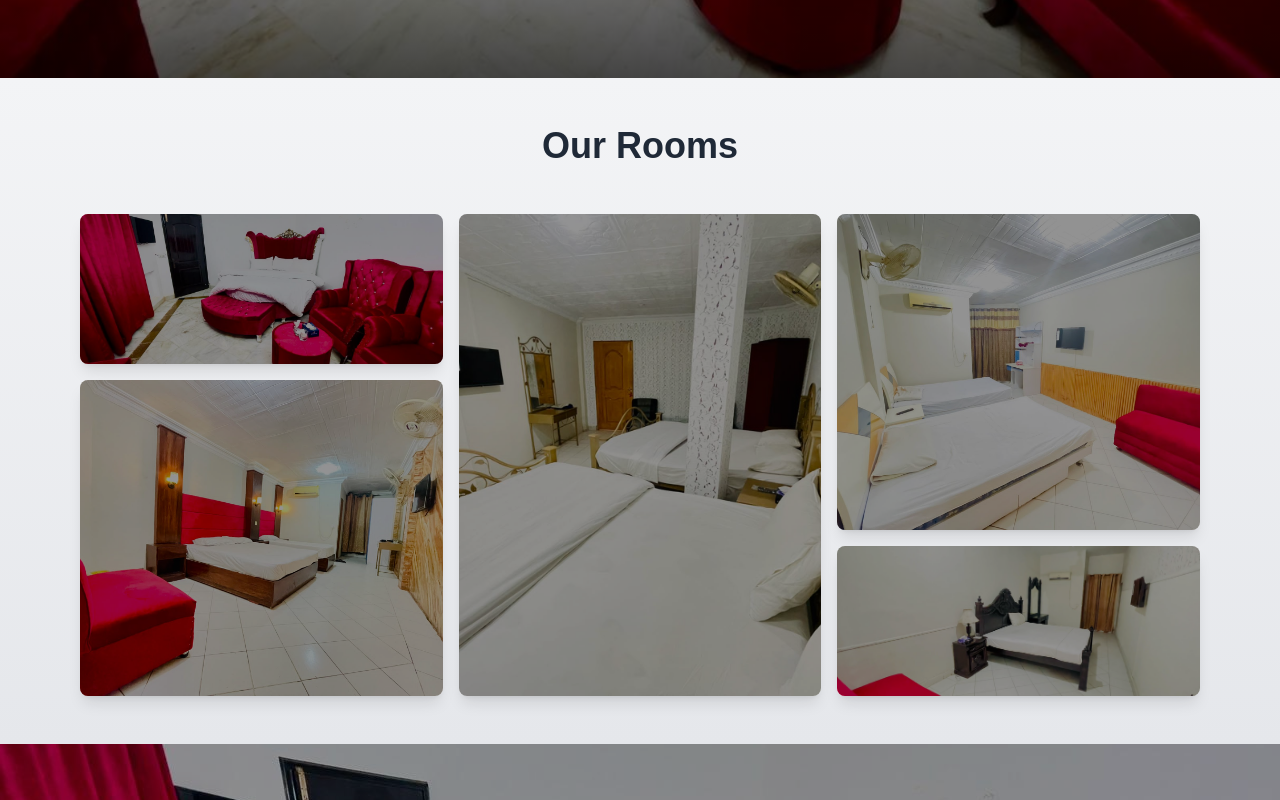
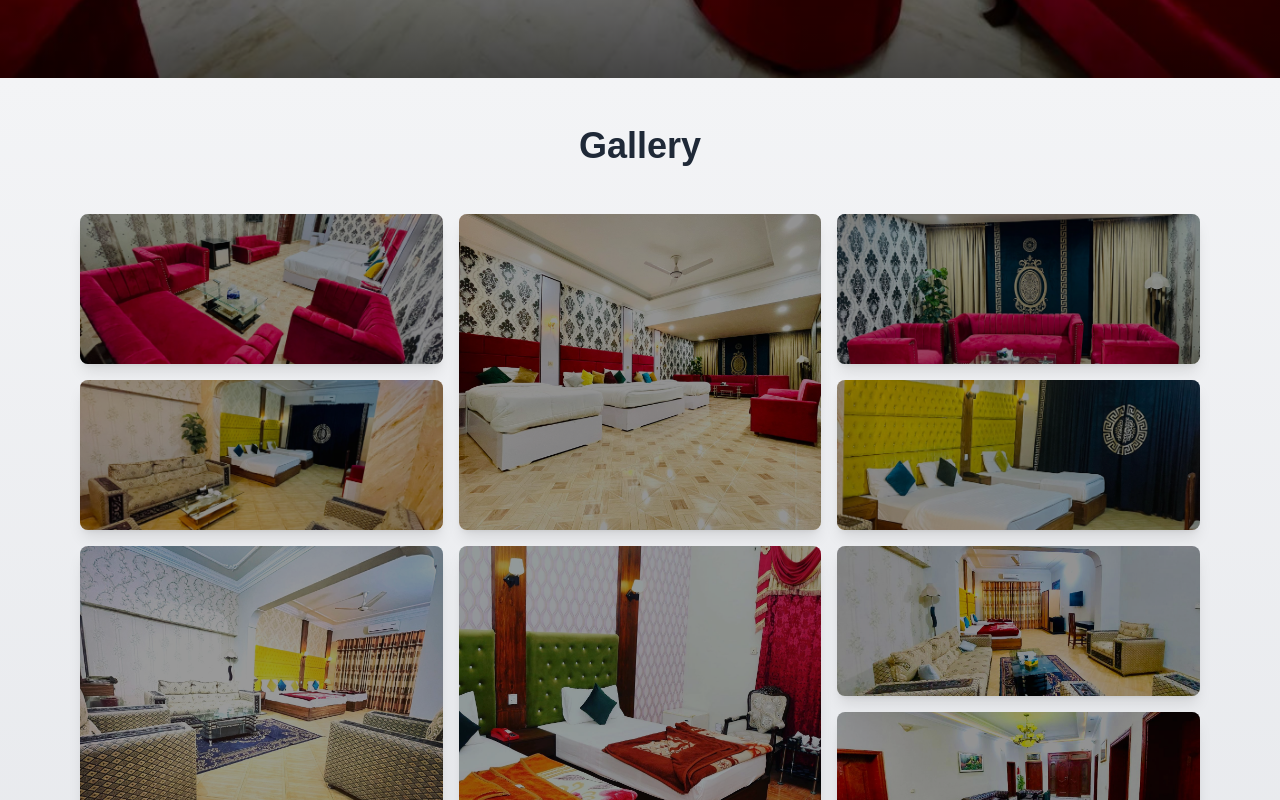
Before and after one commit to MuhammadTanveerYaseen/newhotel, a Next.js app: page /SerenaHotel in a window 1280 px wide. Shown: the part 800-1600 px from the top of the page. Built offline with nearby package versions, Linux system fonts and the light colour scheme.

Commit message:
inital comment

```diff
--- a/src/app/ContactUs/page.tsx
+++ b/src/app/ContactUs/page.tsx
@@ -9,7 +9,7 @@ const ContactPage: React.FC = () => {
 
       {/* Hotels Information */}
       <div className="grid grid-cols-1 md:grid-cols-2 gap-8 w-full max-w-5xl mb-12">
-        {['Hotel Sunrise', 'Hotel Sunset', 'Hotel Oasis', 'Hotel Riviera'].map((hotel, index) => (
+        {['Hotel Sarena Palace', 'Hotel A One Multan', 'Hotel Multan One', 'MidCity Hotel'].map((hotel, index) => (
           <div
             key={index}
             className="bg-white shadow-lg p-6 rounded-lg transform transition duration-500 hover:scale-105 hover:shadow-xl"
--- a/src/app/SerenaPalace/components/Gallery.tsx
+++ b/src/app/SerenaPalace/components/Gallery.tsx
@@ -1,6 +1,7 @@
 "use client";
 import React, { useState } from "react";
 import Image from "next/image";
+
 interface GalleryItem {
   id: number;
   title: string;
@@ -8,45 +9,62 @@ interface GalleryItem {
   size: "small" | "medium" | "large";
 }
 
-// Define the type for gallery items
-
 const galleryItems: GalleryItem[] = [
-  { id: 1, title: "Jelly-O Brownie Sweet", imgUrl: "/photos/IMG-20241110-WA0035.jpg", size: "small" },
-  { id: 2, title: "Muffin Jelly Gingerbread", imgUrl: "/photos/IMG-20241110-WA0036.jpg", size: "large" },
-  { id: 3, title: "Sesame Snaps Chocolate", imgUrl: "/photos/IMG-20241110-WA0037.jpg", size: "medium" },
-  { id: 4, title: "Toffee Bear Claw", imgUrl: "/photos/IMG-20241110-WA0038.jpg", size: "medium" },
-  { id: 5, title: "Danish Dessert Lollipop", imgUrl: "/photos/IMG-20241110-WA0042.jpg", size: "small" },
+  { id: 1, title: "1", imgUrl: "/Hotel Sarena Palace/IMG-20241106-WA0058.jpg", size: "small" },
+  { id: 2, title: "2", imgUrl: "/Hotel Sarena Palace/IMG-20241106-WA0059.jpg", size: "medium" },
+  { id: 3, title: "3", imgUrl: "/Hotel Sarena Palace/IMG-20241106-WA0060.jpg", size: "small" },
+  { id: 4, title: "4", imgUrl: "/Hotel Sarena Palace/IMG-20241106-WA0061.jpg", size: "small" },
+  { id: 5, title: "5", imgUrl: "/Hotel Sarena Palace/IMG-20241106-WA0062.jpg", size: "small" },
+  // { id: 6, title: "6", imgUrl: "/Hotel Sarena Palace/IMG-20241106-WA0063.jpg", size: "small" },
+  { id: 7, title: "7", imgUrl: "/Hotel Sarena Palace/IMG-20241106-WA0064.jpg", size: "medium" },
+  { id: 8, title: "8", imgUrl: "/Hotel Sarena Palace/IMG-20241106-WA0068.jpg", size: "medium" },
+  { id: 9, title: "9", imgUrl: "/Hotel Sarena Palace/IMG-20241106-WA0072.jpg", size: "small" },
+  { id: 10, title: "10", imgUrl: "/Hotel Sarena Palace/IMG-20241106-WA0075.jpg", size: "small" },
+  { id: 11, title: "11", imgUrl: "/Hotel Sarena Palace/IMG-20241106-WA0076.jpg", size: "small" },
+  { id: 11, title: "11", imgUrl: "/Hotel Sarena Palace/IMG-20241106-WA0079.jpg", size: "small" },
   // Add more items as needed
 ];
 
 export default function GallerySection() {
-  const [selectedImage, setSelectedImage] = useState<GalleryItem | null>(null);
+  const [currentIndex, setCurrentIndex] = useState<number | null>(null);
 
-  const openModal = (item: GalleryItem) => {
-    setSelectedImage(item);
+  const openModal = (index: number) => {
+    setCurrentIndex(index);
   };
 
   const closeModal = () => {
-    setSelectedImage(null);
+    setCurrentIndex(null);
+  };
+
+  const showNextImage = () => {
+    if (currentIndex !== null) {
+      setCurrentIndex((currentIndex + 1) % galleryItems.length);
+    }
+  };
+
+  const showPreviousImage = () => {
+    if (currentIndex !== null) {
+      setCurrentIndex((currentIndex - 1 + galleryItems.length) % galleryItems.length);
+    }
   };
 
   return (
     <section className="py-12 px-6 md:px-10 lg:px-20 bg-gradient-to-b from-gray-100 to-gray-200">
-      <h1 className="text-4xl font-extrabold mb-12 text-center text-gray-800">Our Rooms</h1>
+      <h1 className="text-4xl font-extrabold mb-12 text-center text-gray-800">Gallery</h1>
       <div className="grid grid-cols-1 sm:grid-cols-2 lg:grid-cols-3 gap-4 auto-rows-[150px]">
-        {galleryItems.map((item) => (
+        {galleryItems.map((item, index) => (
           <div
             key={item.id}
             className={`relative overflow-hidden rounded-lg shadow-lg transform transition-transform hover:scale-105 cursor-pointer ${
               item.size === "large" ? "row-span-3" : item.size === "medium" ? "row-span-2" : "row-span-1"
             }`}
-            onClick={() => openModal(item)}
+            onClick={() => openModal(index)}
           >
             <Image
               src={item.imgUrl}
               alt={item.title}
               fill
-              style={{ objectFit: 'cover' }}
+              style={{ objectFit: "cover" }}
               className="absolute inset-0 z-0"
             />
             <div className="absolute inset-0 bg-black opacity-40 transition-opacity hover:opacity-10"></div>
@@ -60,27 +78,37 @@ export default function GallerySection() {
       </div>
 
       {/* Modal */}
-      {selectedImage && (
+      {currentIndex !== null && (
         <div className="fixed inset-0 bg-black bg-opacity-75 flex items-center justify-center z-50">
-          <div className="relative w-11/12 md:w-3/4 lg:w-1/2 xl:w-1/3">
+          <div className="relative w-[70%] h-[70%]">
             <button
               className="absolute top-4 right-4 text-white text-2xl font-bold z-10"
               onClick={closeModal}
             >
               &times;
             </button>
-            {/* Conditionally render Image only if selectedImage is available */}
-            {selectedImage.imgUrl && (
-              <Image
-                src={selectedImage.imgUrl}
-                alt={selectedImage.title}
-                width={800}
-                height={600}
-                style={{ objectFit: "contain" }}
-                className="rounded-lg"
-              />
-            )}
-            <p className="text-center text-white text-xl mt-4">{selectedImage.title}</p>
+            <button
+              className="absolute top-1/2 left-4 text-white text-2xl font-bold z-10"
+              onClick={showPreviousImage}
+            >
+              &#10094;
+            </button>
+            <button
+              className="absolute top-1/2 right-4 text-white text-2xl font-bold z-10"
+              onClick={showNextImage}
+            >
+              &#10095;
+            </button>
+            <Image
+              src={galleryItems[currentIndex].imgUrl}
+              alt={galleryItems[currentIndex].title}
+              fill
+              style={{ objectFit: "contain" }}
+              className="rounded-lg"
+            />
+            <p className="text-center text-white text-xl mt-4">
+              {galleryItems[currentIndex].title}
+            </p>
           </div>
         </div>
       )}
--- a/src/app/SerenaPalace/components/HeroSection.tsx
+++ b/src/app/SerenaPalace/components/HeroSection.tsx
@@ -49,7 +49,7 @@ export default function HeroWithMap() {
       <div className="relative z-10 flex items-center justify-center">
         <button
           className="flex items-center px-6 py-3 bg-blue-600 text-white font-semibold rounded-full shadow-lg hover:bg-blue-700 hover:shadow-2xl transform hover:scale-105 transition-transform duration-300"
-          onClick={() => window.open("https://maps.google.com", "_blank")}
+          onClick={() => window.open("https://www.google.com/maps/place/Hotel+Serena+Palace+Multan/@30.1925353,71.4540488,17z/data=!3m1!4b1!4m9!3m8!1s0x393b33fc655c6293:0x1255ef3a5d0be2df!5m2!4m1!1i2!8m2!3d30.1925353!4d71.4540488!16s%2Fg%2F11gy633nxn?entry=ttu&g_ep=EgoyMDI0MTExMy4xIKXMDSoASAFQAw%3D%3D", "_blank")}
         >
           <FaMapMarkerAlt className="mr-2 text-lg" />
           View Location on Google Maps
--- a/src/app/home/components/Header.tsx
+++ b/src/app/home/components/Header.tsx
@@ -22,7 +22,7 @@ const Header = () => {
 
         {/* Desktop Navigation */}
         <div className="hidden md:flex space-x-4 items-center">
-          <Link href="https://wa.me/1234567890?text=I%20want%20to%20book%20the%20Standard%20Room" className="px-4 py-2 bg-purple-600 text-white text-lg font-semibold rounded-lg shadow-lg hover:bg-purple-700 transition-transform duration-300 hover:scale-105">
+          <Link href="https://wa.me/03218630050?text=I%20want%20to%20book%20the%20Standard%20Room" className="px-4 py-2 bg-purple-600 text-white text-lg font-semibold rounded-lg shadow-lg hover:bg-purple-700 transition-transform duration-300 hover:scale-105">
             BOOK NOW
           </Link>
           <Link href="/" className="hover:scale-105  text-white hover:font-semibold transition-transform duration-300">
@@ -44,7 +44,7 @@ const Header = () => {
           {/* Mobile Menu */}
           {isMobileMenuOpen && (
             <div className="absolute top-10 right-0 bg-white shadow-lg p-4 rounded-lg w-48">
-              <Link href="#price" className="  text-white block px-2 py-2 bg-purple-600 text-white text-lg font-semibold rounded-lg shadow-lg hover:bg-purple-700 transition-transform duration-300 hover:scale-105">
+              <Link href="https://wa.me/03218630050?text=I%20want%20to%20book%20the%20Standard%20Room" className="  text-white block px-2 py-2 bg-purple-600 text-white text-lg font-semibold rounded-lg shadow-lg hover:bg-purple-700 transition-transform duration-300 hover:scale-105">
                 BOOK NOW
               </Link>
               <Link href="/" className="  block py-2 hover:bg-gray-100 rounded">Home</Link>
--- a/src/app/home/components/HeroSection.tsx
+++ b/src/app/home/components/HeroSection.tsx
@@ -10,8 +10,7 @@ export const HeroSection = () => {
         <h1 className="text-3xl md:text-5xl lg:text-6xl font-bold animate-fadeInDown">Welcome to Your Dream Stay</h1>
         <p className="max-w-lg md:max-w-2xl text-base md:text-lg lg:text-xl animate-fadeInUp">Discover luxury and comfort like never before.</p>
         <div className="flex flex-col md:flex-row items-center space-y-4 md:space-y-0 md:space-x-4 mt-6">
-          <button className="bg-green-600 hover:bg-green-700 text-white px-8 py-3 rounded-lg font-semibold transition duration-300 animate-bounce"><Link href={"https://wa.me/03301000444?text=I%20want%20to%20book%20the%20Standard%20Room"}>Book Now</Link></button>
-          <button className="bg-transparent border-2 border-white hover:bg-white hover:text-gray-800 text-white px-8 py-3 rounded-lg font-semibold transition duration-300 animate-bounce">Learn More</button>
+          <button className="bg-green-600 hover:bg-green-700 text-white px-8 py-3 rounded-lg font-semibold transition duration-300 animate-bounce"><Link href={"https://wa.me/03218630050?text=I%20want%20to%20book%20the%20Standard%20Room"}>Book Now</Link></button>
         </div>
       </div>
     </div>
--- a/src/app/home/components/Hotels.tsx
+++ b/src/app/home/components/Hotels.tsx
@@ -7,35 +7,35 @@ const hotels = [
     id: 1,
     name: "Hotel A Multan One",
     description: "Experience luxury by the ocean with stunning views and premium amenities.",
-    imgUrl: "/photos/IMG-20241110-WA0023.jpg",
+    imgUrl: "/HotelAOneMultan/IMG-20240928-WA0007.jpg",
     slug: "AMultan",
   },
   {
     id: 2,
     name: "Hotel Multan One",
-    description: "Find peace in the mountains with cozy rooms and spectacular scenery.",
-    imgUrl: "/photos/IMG-20241110-WA0016.jpg",
+    description: "Find peace in the mountains with cozy rooms and spectacular scenery.  Find peace in the mountains with cozy rooms and spectacular scenery.           ",
+    imgUrl: "/HotelMultanOne/IMG-20241106-WA0102.jpg",
     slug: "HotelMultanOne",
   },
   {
     id: 3,
     name: "Mid City Hotel",
-    description: "Enjoy the vibrant city life with premium rooms and exceptional service.",
-    imgUrl: "/photos/IMG-20241110-WA0002.jpg",
+    description: "Enjoy the vibrant city life with premium rooms and exceptional service .",
+    imgUrl: "/MidCityHotel/IMG-20241106-WA0121.jpg",
     slug: "MidcityHotel",
   },
   {
     id: 4,
     name: "Serena Hotel",
-    description: "Relax in a serene desert escape with luxurious accommodations.",
-    imgUrl: "/photos/IMG-20241110-WA0035.jpg",
+    description: "Relax in a serene desert escape with luxurious accommodations. Experience luxury by the ocean with stunning views and premium",
+    imgUrl: "/Hotel Sarena Palace/IMG-20241106-WA0074.jpg",
     slug: "SerenaHotel",
   },
 ];
 
 export default function OurHotels() {
   return (
-    <section className="py-12 px-6 md:px-10 lg:px-20 bg-gray-100">
+    <section className="py-12 px-6 md:px-10 lg:px-20 bg-gray-100" id="hotels">
       <h2 className="text-4xl font-extrabold mb-12 text-center text-gray-800">Our Hotels</h2>
       <div className="grid gap-6 sm:grid-cols-2 lg:grid-cols-4">
         {hotels.map((hotel) => (
```
Also changed, not shown: src/app/home/components/Gallery.tsx (+12 -1 lines).
